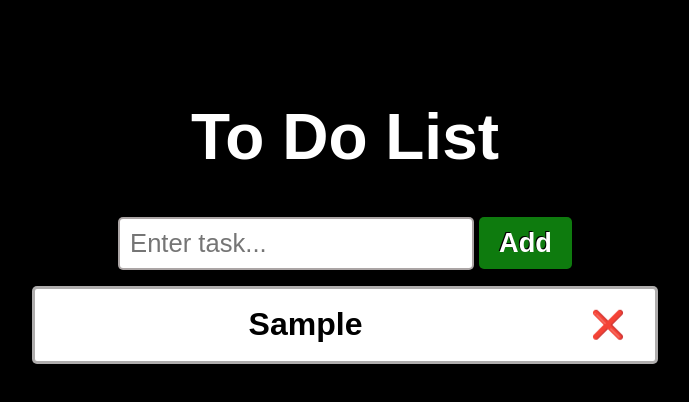
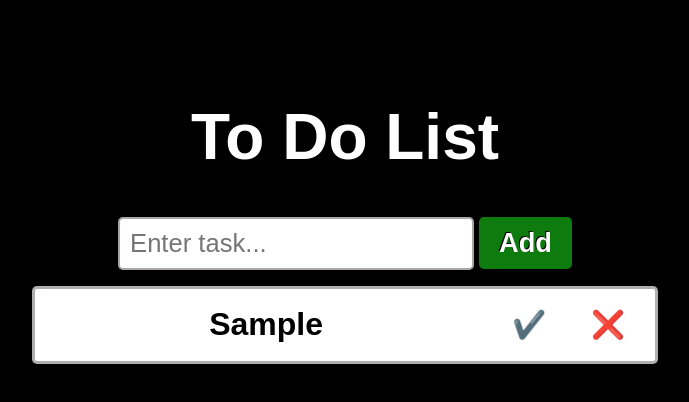
Before and after one commit to CodeSwabbie/todo_list, a React (Create React App) app: page / in a window 1280 px wide. Both pictures are taken after typing "Sample" into the empty fields and a click on the button "Add". Shown: the top 402 px of the page, without its empty margins (295-984 px from the left). Built offline with nearby package versions, Linux system fonts and the light colour scheme.

Commit message:
done-button added

```diff
--- a/src/TodoElement.js
+++ b/src/TodoElement.js
@@ -1,7 +1,16 @@
-export default function TodoElement({ task, index, deleteTask }) {
+export default function TodoElement({
+  task,
+  index,
+  deleteTask,
+  doTask,
+  doneTasks,
+}) {
   return (
-    <li key={index}>
+    <li key={index} className={doneTasks.includes(index) ? "done" : ""}>
       <span className="text">{task}</span>
+      <button className="done-button" onClick={() => doTask(index)}>
+        ✔️
+      </button>
       <button className="delete-button" onClick={() => deleteTask(index)}>
         ❌
       </button>
--- a/src/TodoList.css
+++ b/src/TodoList.css
@@ -42,12 +42,23 @@ button {
   background-color: hsl(0, 0%, 80%);
 }
 
+.done-button {
+  background-color: hsl(0, 0%, 100%);
+}
+
+.done-button:hover {
+  background-color: hsl(0, 0%, 80%);
+}
+
 input {
   font-size: 1.6rem;
   padding: 10px;
   border: 2px solid hsla(0, 4%, 41%, 0.575);
   border-radius: 5px;
   color: hsla(0, 0%, 1%, 0.641);
+}
+.done {
+  background-color: hsl(120, 62%, 43%);
 }
 
 ol {
--- a/src/TodoList.js
+++ b/src/TodoList.js
@@ -8,6 +8,7 @@ export default function TodoList() {
     return savedTasks ? JSON.parse(savedTasks) : [];
   });
   const [newTask, setNewTask] = useState("");
+  const [doneTasks, setDoneTasks] = useState([]);
 
   useEffect(() => {
     localStorage.setItem("tasks", JSON.stringify(tasks));
@@ -28,6 +29,16 @@ export default function TodoList() {
       updateTasks((t) => [...t, newTask]);
       setNewTask("");
     }
+  }
+
+  function doTask(index) {
+    setDoneTasks((prevDoneTasks) => {
+      if (prevDoneTasks.includes(index)) {
+        return prevDoneTasks.filter((i) => i !== index);
+      } else {
+        return [...prevDoneTasks, index];
+      }
+    });
   }
 
   function deleteTask(index) {
@@ -59,6 +70,8 @@ export default function TodoList() {
             index={index}
             task={task}
             deleteTask={deleteTask}
+            doTask={doTask}
+            doneTasks={doneTasks}
           />
         ))}
       </ol>
```
